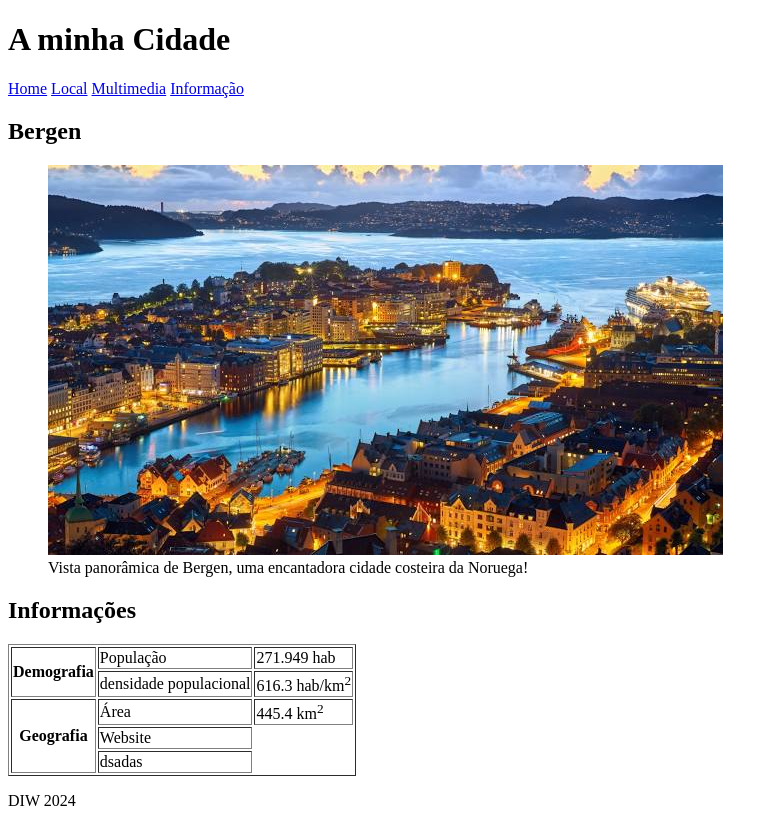
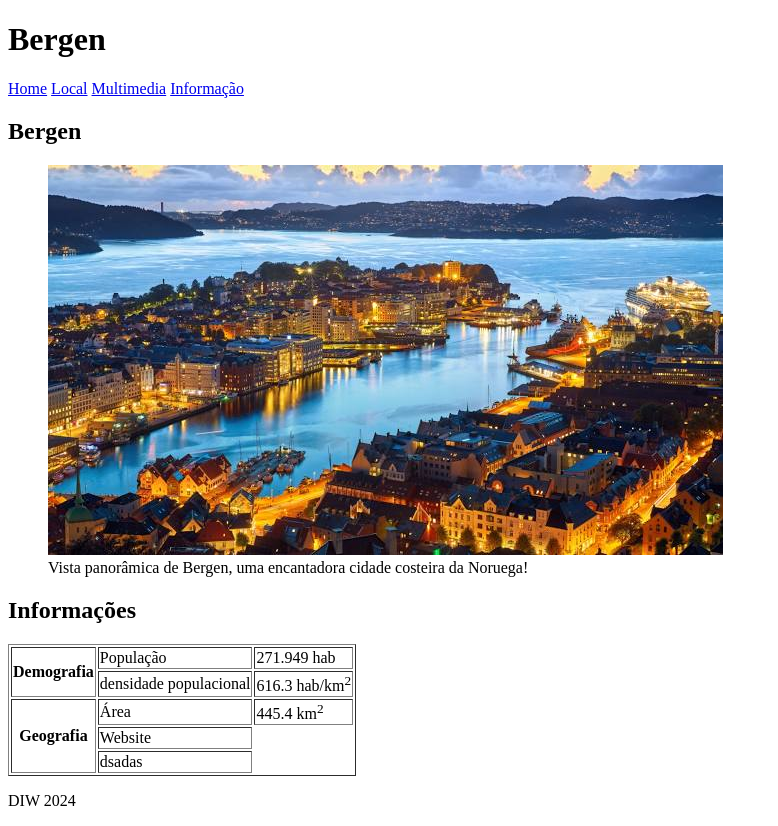
Before and after one commit to Rodrigo19Silva/Rodrigo19Silva.github.io, a plain HTML site: page lab2/info.html in a window 1280 px wide. Shown: the whole page, without its empty margins (0-778 px from the left). Drawn offline with Linux system fonts and the light colour scheme.

Commit message:
Lab2 infor

```diff
--- a/lab2/info.html
+++ b/lab2/info.html
@@ -6,7 +6,7 @@
     </head>
     <body>
         <header>
-            <h1>A minha Cidade</h1>
+            <h1>Bergen</h1>
             <nav>
                 <a href="index.html">Home</a>
                 <a href="local.html">Local</a>
```
Also changed, not shown: lab2/local.html (+1 -1 lines), lab2/multimedia.html (+1 -1 lines).
